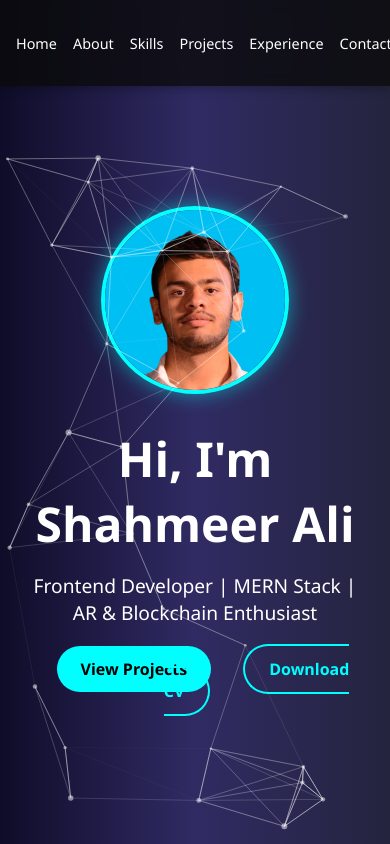
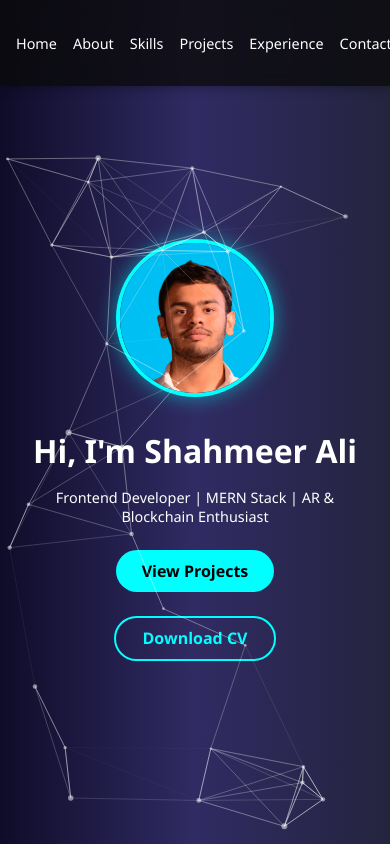
Before and after one commit to ShahmeerAli1504/Portfolio, a React (Create React App) app: page / in a window 390 px wide. Shown: the top 844 px of the page. Built offline with nearby package versions, Linux system fonts and the light colour scheme.

Commit message:
made the buttons responsive

```diff
--- a/src/components/Hero.css
+++ b/src/components/Hero.css
@@ -35,13 +35,21 @@
   margin-bottom: 2rem;
 }
 
+.hero-buttons {
+  display: flex;
+  justify-content: center;
+  flex-wrap: wrap;
+  gap: 1rem;
+}
+
 .hero-buttons .btn, .hero-buttons .btn-outline {
   padding: 0.75rem 1.5rem;
-  margin: 0 1rem;
   border-radius: 25px;
   font-weight: bold;
   cursor: pointer;
   text-decoration: none;
+  display: inline-block;
+  min-width: 140px;
 }
 
 .btn {
@@ -53,3 +61,36 @@
   border: 2px solid cyan;
   color: cyan;
 }
+
+/* Media Queries for Responsiveness */
+@media (max-width: 768px) {
+  .hero-content h1 {
+    font-size: 2.5rem;
+  }
+
+  .hero-content p {
+    font-size: 1rem;
+  }
+}
+
+@media (max-width: 480px) {
+  .profile-picture {
+    width: 150px;
+    height: 150px;
+  }
+
+  .hero-content h1 {
+    font-size: 2rem;
+  }
+
+  .hero-content p {
+    font-size: 0.9rem;
+    margin-bottom: 1.5rem;
+  }
+
+  .hero-buttons .btn, .hero-buttons .btn-outline {
+    padding: 0.6rem 1.2rem;
+    min-width: 120px;
+    margin-bottom: 0.5rem;
+  }
+}
```
